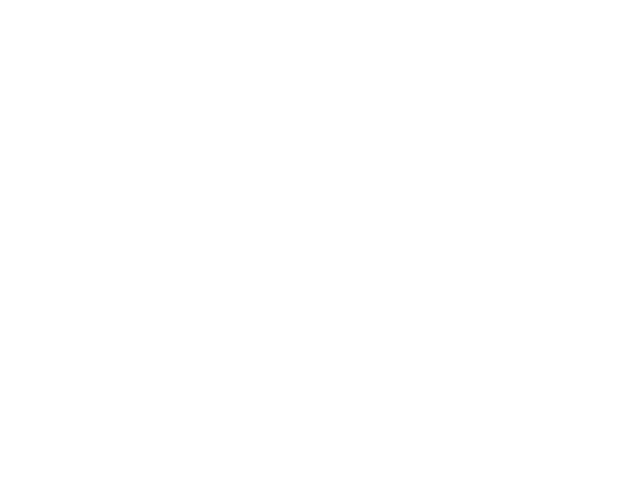
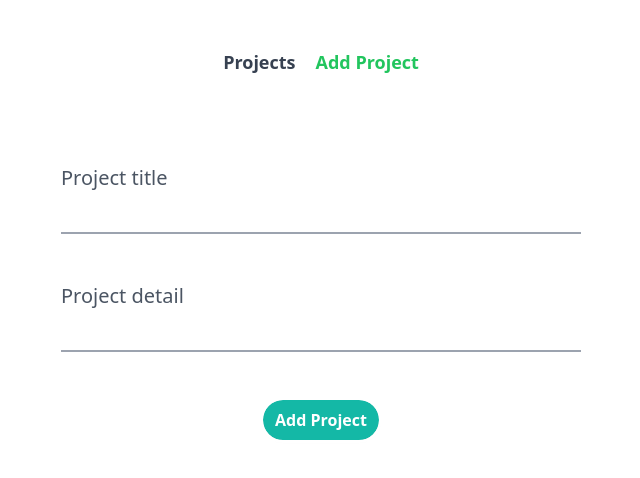
Before and after one commit to Alfie-Jayy/Project-planner, a Vue app: page /addproject in a window 1280 px wide. Before the commit this address had no page. Shown: the top 478 px of the page, without its empty margins (319-959 px from the left). Built offline with nearby package versions, Linux system fonts and the light colour scheme.

Commit message:
Added the style of Nav & project creation

```diff
--- a/src/App.vue
+++ b/src/App.vue
@@ -1,3 +1,12 @@
 <template>
+  <Nav></Nav>
   <router-view/>
 </template>
+
+<script>
+import Nav from './components/Nav'
+export default {
+  components: { Nav },
+
+}
+</script>
--- a/src/assets/tailwind.css
+++ b/src/assets/tailwind.css
@@ -1,19 +1,37 @@
-
 @tailwind base;
 @tailwind components;
 @tailwind utilities;
 
 @layer components {
+    .main{
+      @apply container mx-auto max-w-[600px];
+    }
     .singleProject {
       @apply bg-gray-50 p-10 m-10 rounded-2xl flex justify-between text-lg border-s-8 shadow-sm border-orange-600 ;
     }
     .complete{
       @apply border-green-600;
     }
-    .home{
-        @apply container mx-auto max-w-[600px] ;
-    }
     .single-icon{
       @apply text-gray-600 hover:text-gray-950 text-xl cursor-pointer;
     }
+    .label{
+      @apply block font-medium text-gray-600 text-xl pb-4
+    }
+    .input{
+      @apply border-b-2 border-gray-400 w-full focus:outline-none focus:border-b-2 focus:border-green-800
+    }
+    .btn{
+      @apply bg-teal-500 text-white hover:bg-teal-700 font-semibold outline rounded-full px-3 py-2 shadow transition duration-300
+    }
+    form{
+      @apply p-10 space-y-12
+    }
+    .navbar{
+      @apply text-center py-12 space-x-5 font-semibold text-lg text-gray-700
+    }
+    .navbar a.router-link-active{
+      @apply text-green-500
+    }
+
   }
--- /dev/null
+++ b/src/components/Nav.vue
@@ -0,0 +1,12 @@
+<template>
+    <div class="navbar">
+        <router-link to="/" >Projects</router-link>
+        <router-link :to="{name: 'addProject'}" >Add Project</router-link>
+    </div>
+</template>
+
+<script>
+    export default {
+        name: 'Nav'
+    }
+</script>
--- a/src/router/index.js
+++ b/src/router/index.js
@@ -1,11 +1,17 @@
 import { createRouter, createWebHistory } from 'vue-router'
 import HomeView from '../views/HomeView.vue'
+import addProject from '../views/AddProject.vue'
 
 const routes = [
   {
     path: '/',
     name: 'home',
     component: HomeView
+  },
+  {
+    path: '/addproject',
+    name: 'addProject',
+    component: addProject
   }
 ]
 
--- /dev/null
+++ b/src/views/AddProject.vue
@@ -0,0 +1,29 @@
+<template>
+    <div class="main">
+
+        <form>
+
+                <div>
+                    <label class="label" for="">Project title</label>
+                    <input class="input" type="text">
+                </div>
+
+                <div>
+                    <label class="label" for="">Project detail</label>
+                    <input class="input" type="text">
+                </div>
+
+                <div class="text-center">
+                    <button class="btn" type="submit">Add Project</button>
+                </div>
+
+        </form>
+
+    </div>
+</template>
+
+<script>
+    export default {
+
+    }
+</script>
--- a/src/views/HomeView.vue
+++ b/src/views/HomeView.vue
@@ -1,6 +1,5 @@
 <template>
-  <div class="home">
-    <h1 class="text-start text-blue-500 text-xl font-bold pt-10 ms-10">Home</h1>
+  <div class="main">
     <div v-for="project in projects" :key="project.id">
       <SingleProject :project="project" @delete="deleteProject" @complete="completeProject" ></SingleProject>
     </div>
```
